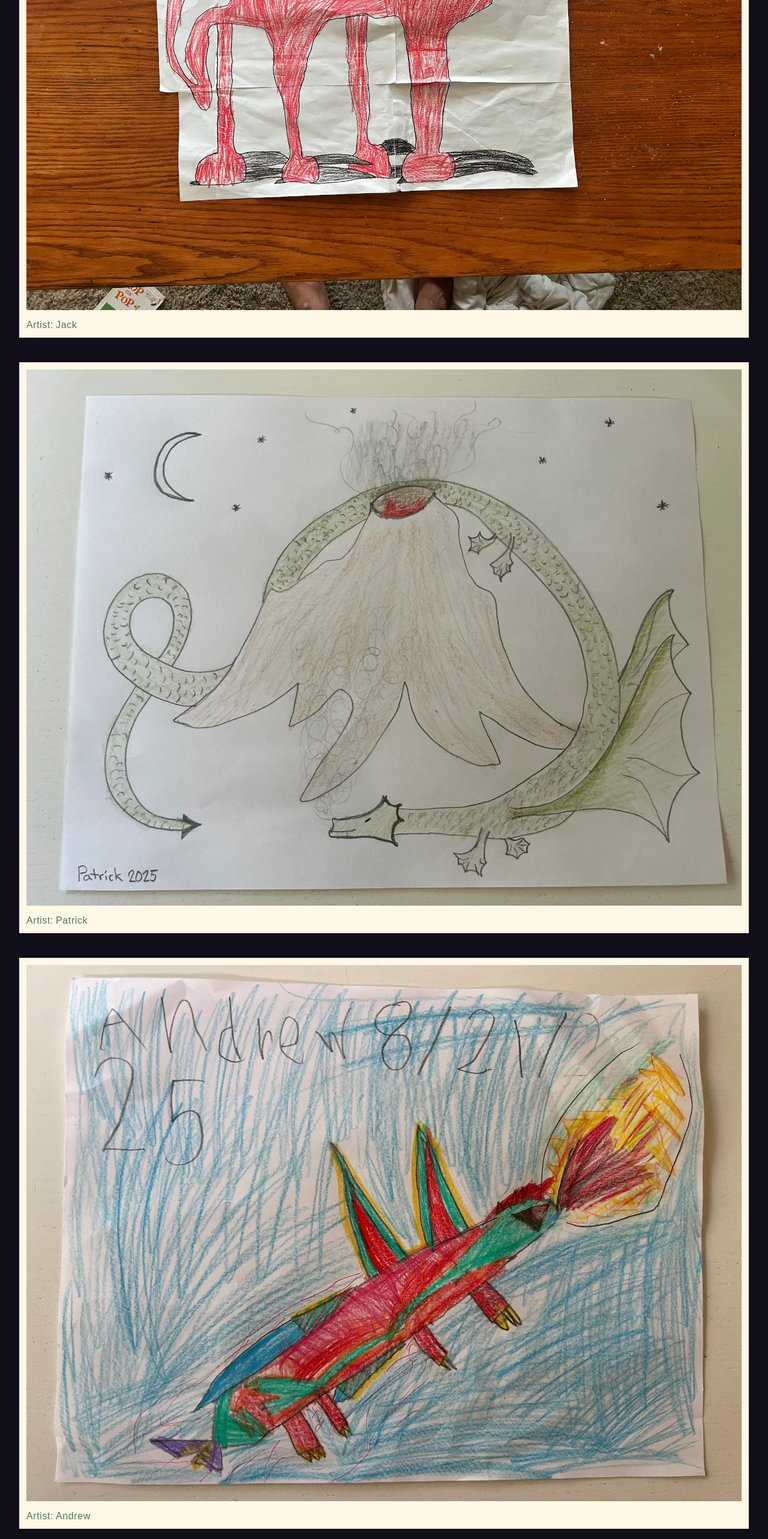
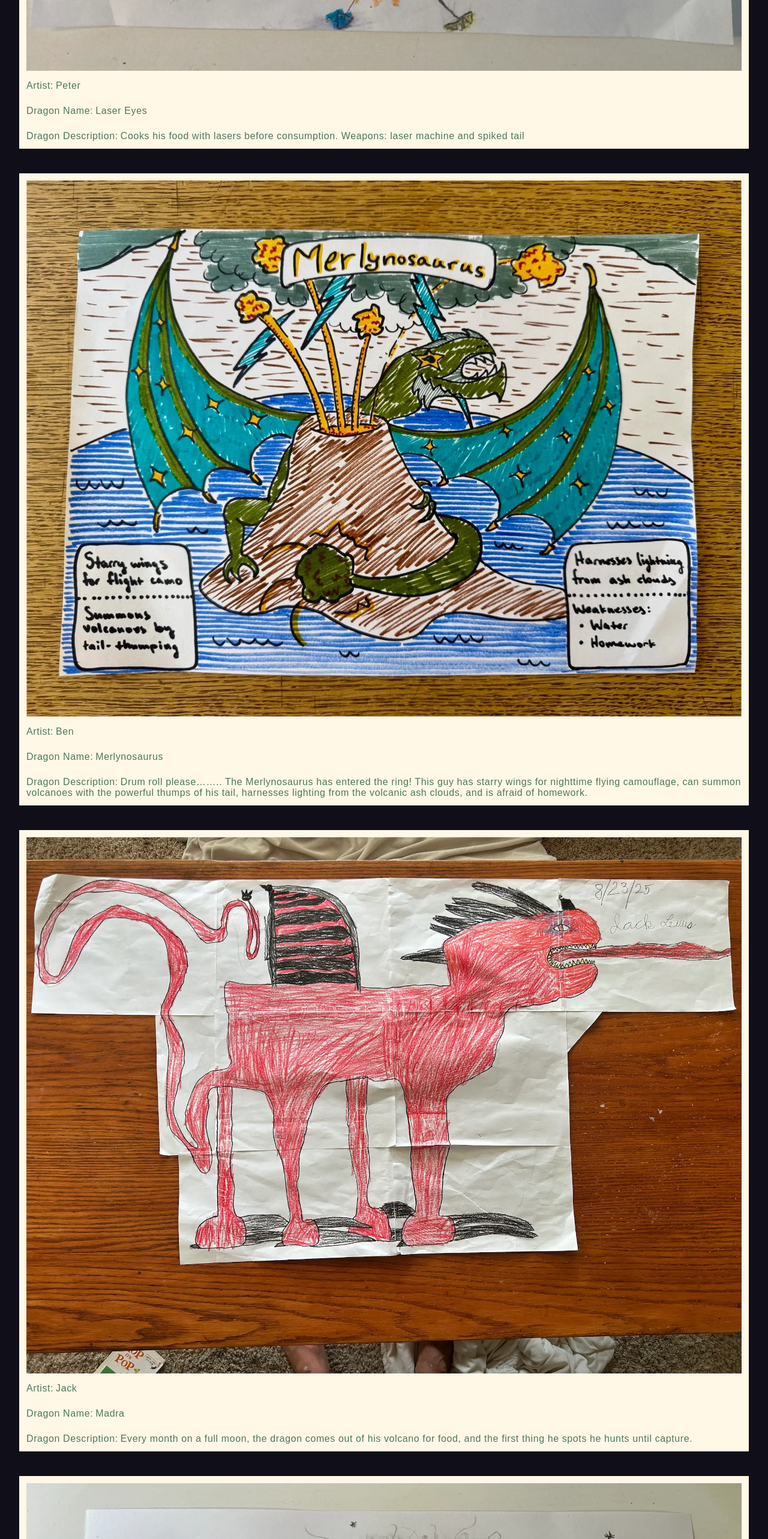
Before and after one commit to jclind/dragon-drawing-contest-2025, a Next.js app: page /gallery in a window 1280 px wide. Shown: the part 4860-7426 px from the top of the page at 60% size. Built offline with nearby package versions, Linux system fonts and the light colour scheme; a web font is replaced by a local one.

Commit message:
feat(submissions): add additional dragon info to submissions

```diff
--- a/data/submissions.ts
+++ b/data/submissions.ts
@@ -14,6 +14,7 @@ export const submissions = [
     dragonName: 'Merlynosaurus',
     dragonDescription:
       'Drum roll please…….. The Merlynosaurus has entered the ring! This guy has starry wings for nighttime flying camouflage, can summon volcanoes with the powerful thumps of his tail, harnesses lighting from the volcanic ash clouds, and is afraid of homework.',
+    dragonInfo: [{}],
     imageSrc: `${submissionsPath}/ben.webp`,
   },
   {
@@ -27,8 +28,13 @@ He is the master dragon , that can capture the judges ( hehe ) imagination! `,
   {
     id: 'patrick',
     creator: 'Patrick',
-    dragonName: '',
-    dragonDescription: '',
+    dragonName: 'Lingwyrm (“Long Worm”)',
+    dragonDescription: 'Amphibious nightmare',
+    dragonInfo: [
+      { key: 'Weakness', value: 'hoarded treasure' },
+      { key: 'Delicacy', value: 'valiant warriors' },
+      { key: 'Attack', value: 'strangles his prey and burns his foes' },
+    ],
     imageSrc: `${submissionsPath}/patrick.webp`,
   },
   {
@@ -42,15 +48,27 @@ He is the master dragon , that can capture the judges ( hehe ) imagination! `,
   {
     id: 'jack',
     creator: 'Jack',
-    dragonName: '',
-    dragonDescription: '',
+    dragonName: 'Madra',
+    dragonDescription:
+      'Every month on a full moon, the dragon comes out of his volcano for food, and the first thing he spots he hunts until capture. ',
+    dragonInfo: [
+      { key: 'Food', value: 'anything' },
+      { key: 'Enemies', value: 'other madra dragons' },
+      { key: 'Weakness', value: 'water' },
+      { key: 'Habitat', value: 'volcanoes' },
+    ],
     imageSrc: `${submissionsPath}/jack.webp`,
   },
   {
     id: 'andrew',
     creator: 'Andrew',
-    dragonName: '',
+    dragonName: 'Fire Horn',
     dragonDescription: '',
+    dragonInfo: [
+      { food: 'Humans, birds, and bunnies' },
+      { 'Attack Weapons': 'Horns, jaws, and tail.' },
+      { Foe: 'Tornado dragons ' },
+    ],
     imageSrc: `${submissionsPath}/andrew.webp`,
   },
   {
@@ -58,6 +76,24 @@ He is the master dragon , that can capture the judges ( hehe ) imagination! `,
     creator: 'Jesse',
     dragonName: 'IRONFLAME',
     dragonDescription: `A fierce purple dragon from the depths of the underground who's chain tail and fiery breath leave destruction in it's wake.`,
+    dragonInfo: [
+      {
+        'Special Attack': `Ignites it's chain tail and unleashes it upon it's prey to simultaneously bind and sear them.`,
+      },
+      {
+        weakness: `The chain tail weighs it down making it less agile in flight.`,
+      },
+      { Diet: 'Mountain goats and unsuspecting wandering humans' },
+    ],
     imageSrc: `${submissionsPath}/jesse.webp`,
   },
+  {
+    id: 'peter',
+    creator: 'Peter',
+    dragonName: 'Laser Eyes',
+    dragonDescription: `Cooks his food with lasers before consumption.
+Weapons: laser machine and spiked tail`,
+    dragonInfo: [{ food: 'Other dragons and rats.' }],
+    imageSrc: `${submissionsPath}/peter.webp`,
+  },
 ].sort(() => Math.random() - 0.5)
```
Also changed, not shown: public/images/submissions/peter.webp (added).
